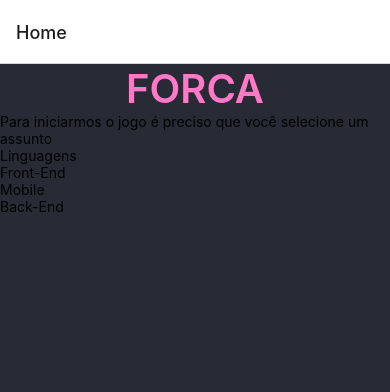
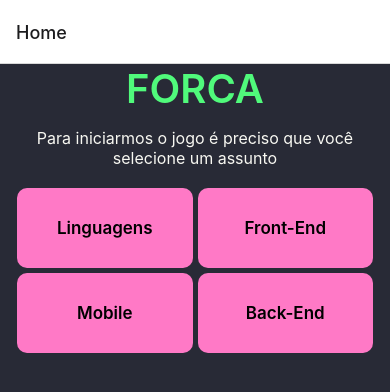
Before and after one commit to RobertSantos-dev/Jogo-da-Forca, a React Native app: screen /Home in a window 390 px wide. Shown: the top 392 px of the page. Built offline with nearby package versions, Linux system fonts and the light colour scheme.

Commit message:
feat: Adicionando novos styles e tipagens.

```diff
--- a/App.tsx
+++ b/App.tsx
@@ -1,15 +1,24 @@
 import { NavigationContainer } from '@react-navigation/native';
 import { createStackNavigator } from '@react-navigation/stack';
+import type { NativeStackScreenProps } from '@react-navigation/native-stack';
+
 
 import Home from './src/screens/Home';
 import Game from './src/screens/Game';
 
+export type NavigationTypes = {
+  Home: undefined,
+  Game: undefined
+}
+
+export type Props = NativeStackScreenProps<NavigationTypes, 'Home', 'Game'>;
+
 export default function App() {
-  const Stack = createStackNavigator()
+  const Stack = createStackNavigator<NavigationTypes>()
 
   return (
     <NavigationContainer>
-      <Stack.Navigator>
+      <Stack.Navigator initialRouteName='Home'>
         <Stack.Screen name='Home' component={ Home } />
         <Stack.Screen name='Game' component={ Game } />
       </Stack.Navigator>
--- a/package.json
+++ b/package.json
@@ -9,9 +9,14 @@
     "web": "expo start --web"
   },
   "dependencies": {
+    "@expo-google-fonts/poppins": "^0.2.3",
+    "@expo-google-fonts/roboto": "^0.2.3",
+    "@expo-google-fonts/teko": "^0.2.3",
     "@react-navigation/native": "^6.1.6",
+    "@react-navigation/native-stack": "^6.9.12",
     "@react-navigation/stack": "^6.3.16",
     "expo": "~48.0.15",
+    "expo-font": "~11.1.1",
     "expo-status-bar": "~1.4.4",
     "react": "18.2.0",
     "react-native": "0.71.7",
--- a/src/components/SubjectList/index.tsx
+++ b/src/components/SubjectList/index.tsx
@@ -1,11 +1,19 @@
-import { View, Text, TouchableOpacity } from 'react-native';
+import { Text, TouchableOpacity } from 'react-native';
+import styles from './styles';
 
-export default function SubjectList({ navigation, text }) {
+import { ScreenNavigation } from '../../screens/Home';
+
+type Params = {
+  navigation: ScreenNavigation,
+  text: string
+}
+
+export default function SubjectList({ navigation, text }: Params) {
   return (
-    <View>
-      <TouchableOpacity onPress={ () => navigation.navigate('Game') }>
-        <Text>{ text }</Text>
-      </TouchableOpacity>
-    </View>
+    <TouchableOpacity
+      style={ styles.button }
+      onPress={ () => navigation.navigate('Game') }>
+      <Text style={ styles.text }>{ text }</Text>
+    </TouchableOpacity>
   );
 }
--- /dev/null
+++ b/src/components/SubjectList/styles.ts
@@ -0,0 +1,21 @@
+import { StyleSheet } from 'react-native';
+
+const styles = StyleSheet.create({
+  button: {
+    alignItems: 'center',
+    backgroundColor: '#ff79c6',
+    borderRadius: 10,
+    height: 80,
+    justifyContent: 'center',
+    padding: 0,
+    width: '45%',
+  },
+
+  text: {
+    color: 'black',
+    fontSize: 17,
+    fontWeight: '600',
+  }
+});
+
+export default styles;
--- a/src/screens/Home/index.tsx
+++ b/src/screens/Home/index.tsx
@@ -1,17 +1,30 @@
 import { View, Text } from 'react-native';
+import { useNavigation } from '@react-navigation/native';
+
+import type { StackNavigationProp } from '@react-navigation/stack';
 import styles from './styles';
-
 import SubjectList from '../../components/SubjectList';
 
-export default function Home({ navigation }) {
+export type ScreenNavigation = StackNavigationProp<{
+  Home: undefined,
+  Game: undefined
+}>;
+
+export default function Home() {
+  const navigation = useNavigation<ScreenNavigation>();
+
   return (
     <View style={ styles.container }>
       <Text style={ styles.title }>FORCA</Text>
-      <Text>Para iniciarmos o jogo é preciso que você selecione um assunto</Text>
-      <SubjectList navigation={ navigation } text="Linguagens" />
-      <SubjectList navigation={ navigation } text="Front-End" />
-      <SubjectList navigation={ navigation } text="Mobile" />
-      <SubjectList navigation={ navigation } text="Back-End" />
+      <Text style={ styles.message }>
+        Para iniciarmos o jogo é preciso que você selecione um assunto
+      </Text>
+      <View style={ styles.buttonRoutes }>
+        <SubjectList navigation={ navigation } text="Linguagens" />
+        <SubjectList navigation={ navigation } text="Front-End" />
+        <SubjectList navigation={ navigation } text="Mobile" />
+        <SubjectList navigation={ navigation } text="Back-End" />
+      </View>
     </View>
   );
 }
--- a/src/screens/Home/styles.ts
+++ b/src/screens/Home/styles.ts
@@ -3,15 +3,27 @@ import { StyleSheet } from 'react-native';
 const styles = StyleSheet.create({
   container: {
     backgroundColor: '#282a36',
-    height: '100%'
+    height: '100%',
   },
-
   title: {
-    color: '#ff79c6',
+    color: '#50fa7b',
     fontSize: 40,
     fontWeight: '600',
+    marginBottom: 15,
     textAlign: 'center',
-  }
+  },
+  message: {
+    color: '#f8f8f2',
+    fontSize: 16,
+    textAlign: 'center',
+  },
+  buttonRoutes: {
+    flexDirection: 'row',
+    flexWrap: 'wrap',
+    gap: 5,
+    justifyContent: 'center',
+    marginTop: 20,
+  },
 });
 
 export default styles;
```
Also changed, not shown: 1 other file (tests, documents, lock files or other folders).
